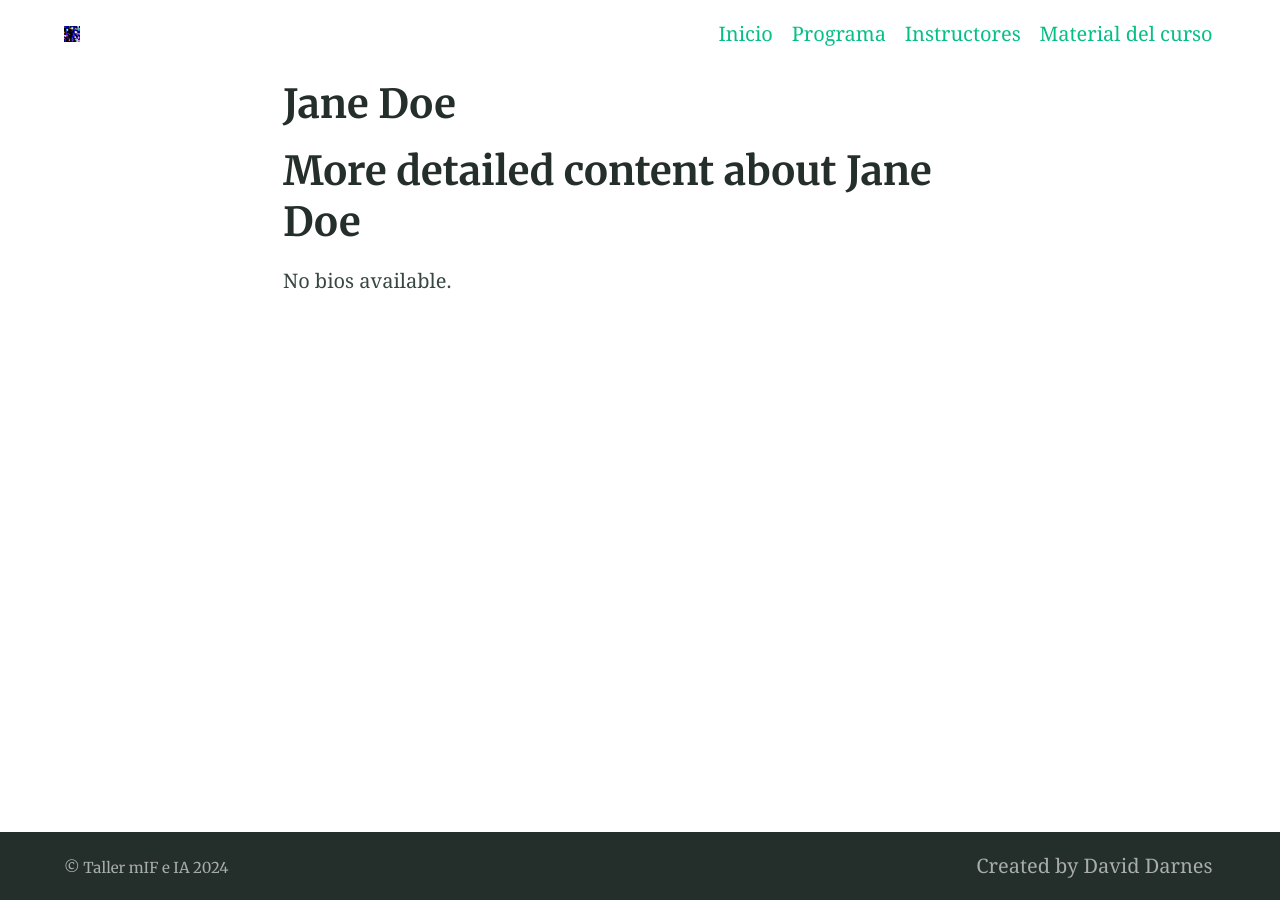
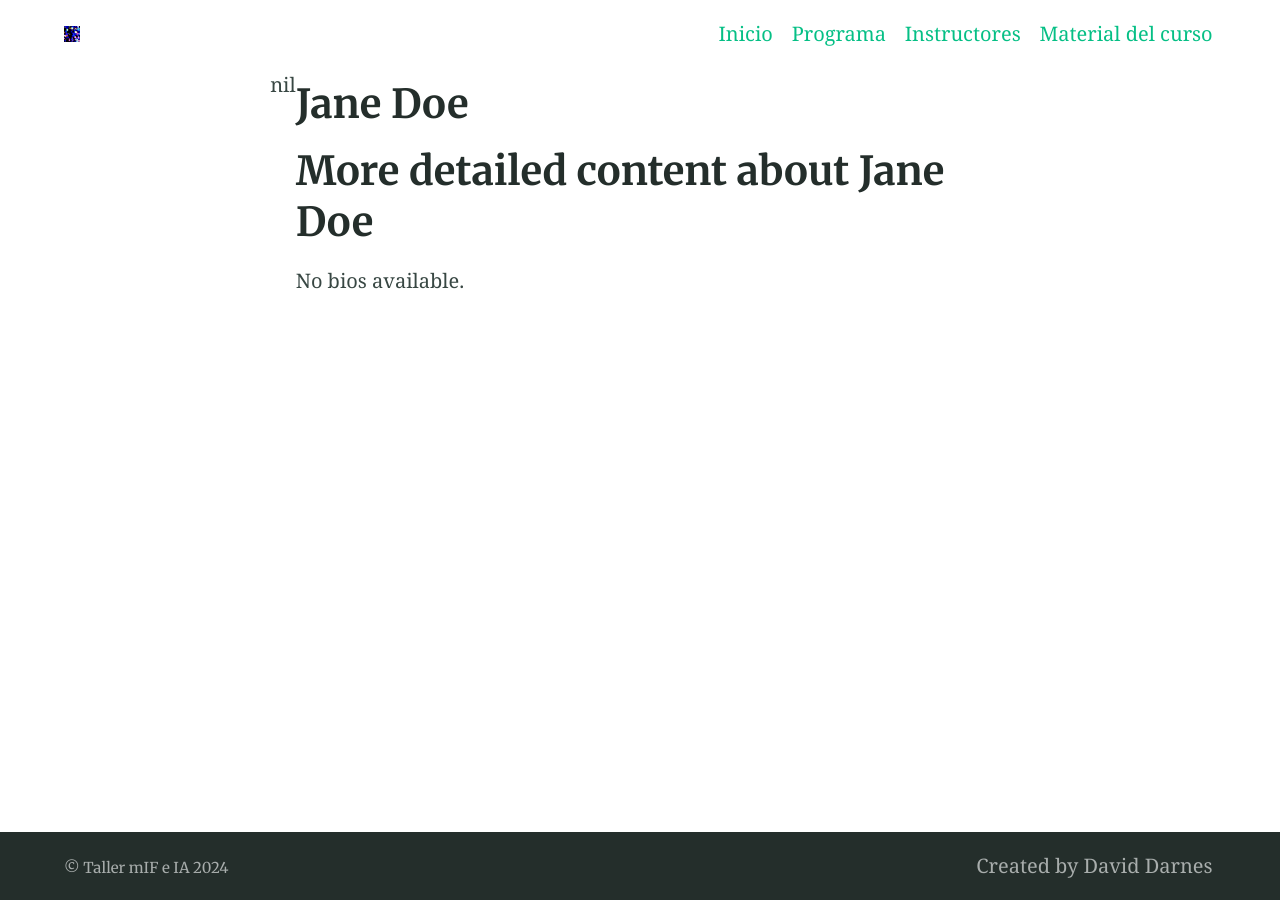
Before and after one commit to acnilo/202411_LNMA_IA-mIF, a Jekyll site: the page built from _bios/jane-doe.md, in a window 1280 px wide. Built offline with Jekyll 4.4.1, drawn with Linux system fonts in a browser that asks for light colours.

Commit message:
Update bio.html

```diff
--- a/_layouts/bio.html
+++ b/_layouts/bio.html
@@ -5,7 +5,7 @@ layout: default
 {% include site-header.html %}
 
 <main class="main  container">
-
+<pre>{{ paginator.bios | inspect }}</pre>
   <div class="content">
 
     <article class="article  article--page  typeset">
```
